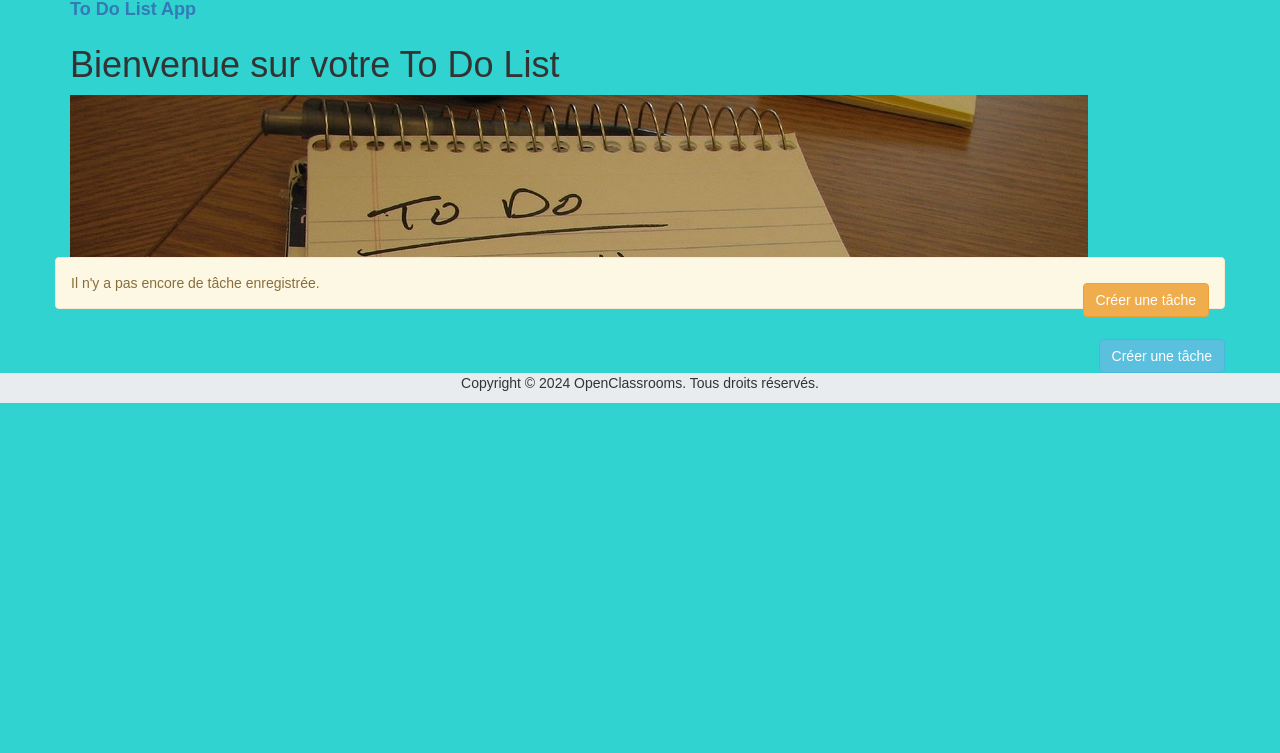
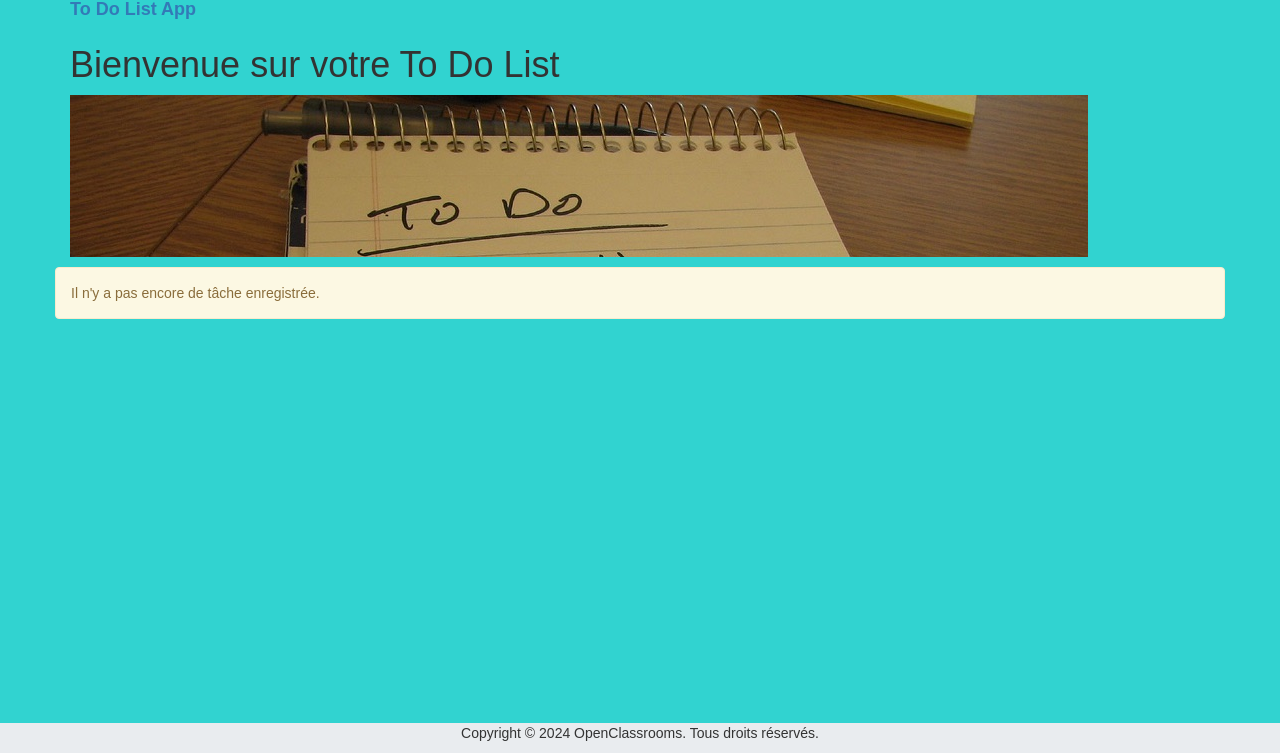
Before and after one commit to marleneLG/ToDoAndCoOpc, a Symfony app: template templates/task/list.html.twig in a window 1280 px wide. Shown: the part 47-800 px from the top of the page. Run offline with Twig, Linux system fonts and the light colour scheme; the template is opened without the code that fills it, so the values that code supplies are empty; style sheets or scripts are compiled from the project's sources; some libraries are stand-ins or nearby versions.

Commit message:
fixes : isgranted + list tasks by user

```diff
--- a/assets/styles/app.css
+++ b/assets/styles/app.css
@@ -18,9 +18,16 @@ body {
 
 footer {
     background-color: #e9ecef;
+    position: fixed;
+    bottom: 0;
+    width: 100%;
 }
 
 img.img-fluid {
     max-height: 400px;
     object-fit: cover;
 }
+
+.list-task {
+    margin-top: 10px;
+}
--- a/templates/default/index.html.twig
+++ b/templates/default/index.html.twig
@@ -7,7 +7,9 @@
 {% block body %}
 
 <div class="row">
+    {% if is_granted('IS_AUTHENTICATED_FULLY') %}
     <a href="{{ path('task_create') }}" class="btn btn-success">Créer une nouvelle tâche</a>
+    {% endif %}
     <a href="{{ path('task_list') }}" class="btn btn-info">Consulter la liste des tâches à faire</a>
 </div>
 {% endblock %}
--- a/templates/task/list.html.twig
+++ b/templates/task/list.html.twig
@@ -5,7 +5,7 @@
 {% endblock %}
 
 {% block body %}
-<div class="row">
+<div class="row list-task">
     {% for task in tasks %}
     <div class="col-sm-4 col-lg-4 col-md-4">
         <div class="thumbnail">
@@ -17,6 +17,7 @@
                 <h4><a href="{{ path('task_edit', {'id' : task.id }) }}">{{ task.title }}</a></h4>
                 <p>{{ task.content }}</p>
             </div>
+            {% if is_granted('IS_AUTHENTICATED_FULLY') %}
             <div>
                 <form action="{{ path('task_toggle', {'id' : task.id }) }}">
                     <button class="btn btn-success btn-sm pull-right">
@@ -27,15 +28,16 @@
                     <button class="btn btn-danger btn-sm pull-right">Supprimer</button>
                 </form>
             </div>
+            {% endif %}
         </div>
     </div>
     {% else %}
     <div class="alert alert-warning" role="alert">
-        Il n'y a pas encore de tâche enregistrée. <a href="{{ path('task_create') }}"
-            class="btn btn-warning pull-right">Créer une tâche</a>
+        Il n'y a pas encore de tâche enregistrée.
     </div>
     {% endfor %}
+    {% if is_granted('IS_AUTHENTICATED_FULLY') %}
     <a href="{{ path('task_create') }}" class="btn btn-info pull-right">Créer une tâche</a>
-
+    {% endif %}
 </div>
 {% endblock %}
```
Also changed, not shown: src/Controller/TaskController.php (+7 -1 lines), src/Repository/TaskRepository.php (+8 -0 lines).
